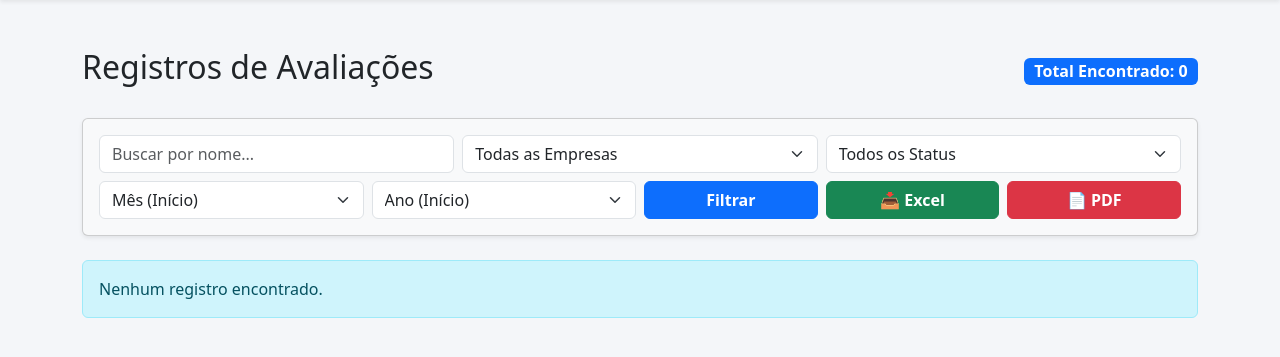
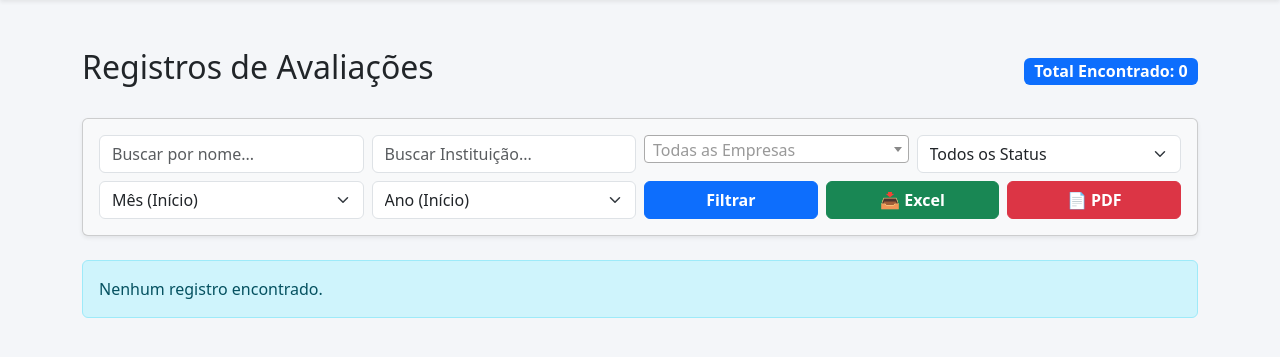
Before and after one commit to GabrielVoidd/Avalia-es---Ellenco, a Django app: page /avaliacao/registros/ in a window 1280 px wide. Shown: the part 56-413 px from the top of the page. Run offline with Django 5.2, Linux system fonts and the light colour scheme; the visitor is signed in with stand-in values (Sample User, id 1); data that the repository does not hold is empty; some libraries are stand-ins or nearby versions.

Commit message:
Adição do campo de pesquisa da instituição de ensino e Select2 para as empresas

```diff
--- a/avaliacao/templates/avaliacao/lista_avaliacoes.html
+++ b/avaliacao/templates/avaliacao/lista_avaliacoes.html
@@ -8,18 +8,21 @@
 
 <form method="GET" class="card p-3 mb-4 shadow-sm bg-light">
     <div class="row g-2 mb-2">
-        <div class="col-md-4">
+        <div class="col-md-3">
             <input type="text" name="q" class="form-control" placeholder="Buscar por nome..." value="{{ request.GET.q }}">
         </div>
-        <div class="col-md-4">
-            <select name="empresa" class="form-select">
+        <div class="col-md-3">
+            <input type="text" name="instituicao" class="form-control" placeholder="Buscar Instituição..." value="{{ request.GET.instituicao }}">
+        </div>
+        <div class="col-md-3">
+            <select name="empresa" id="select-empresa" class="form-select">
                 <option value="">Todas as Empresas</option>
                 {% for emp in empresas_unicas %}
                     <option value="{{ emp }}" {% if request.GET.empresa == emp %}selected{% endif %}>{{ emp }}</option>
                 {% endfor %}
             </select>
         </div>
-        <div class="col-md-4">
+        <div class="col-md-3">
             <select name="status" class="form-select">
                 <option value="">Todos os Status</option>
                 <option value="ativos" {% if request.GET.status == 'ativos' %}selected{% endif %}>Somente Ativos</option>
@@ -150,7 +153,7 @@
 
         {% if registros.has_previous %}
             <li class="page-item">
-                <a class="page-link text-primary" href="?page={{ registros.previous_page_number }}{% if request.GET.q %}&q={{ request.GET.q }}{% endif %}{% if request.GET.empresa %}&empresa={{ request.GET.empresa }}{% endif %}{% if request.GET.status %}&status={{ request.GET.status }}{% endif %}{% if request.GET.mes %}&mes={{ request.GET.mes }}{% endif %}{% if request.GET.ano %}&ano={{ request.GET.ano }}{% endif %}">
+                <a class="page-link text-primary" href="?page={{ registros.previous_page_number }}{% if request.GET.q %}&q={{ request.GET.q }}{% endif %}{% if request.GET.instituicao %}&instituicao={{ request.GET.instituicao }}{% endif %}{% if request.GET.empresa %}&empresa={{ request.GET.empresa }}{% endif %}{% if request.GET.status %}&status={{ request.GET.status }}{% endif %}{% if request.GET.mes %}&mes={{ request.GET.mes }}{% endif %}{% if request.GET.ano %}&ano={{ request.GET.ano }}{% endif %}">
                     &laquo; Anterior
                 </a>
             </li>
@@ -166,7 +169,7 @@
 
         {% if registros.has_next %}
             <li class="page-item">
-                <a class="page-link text-primary" href="?page={{ registros.next_page_number }}{% if request.GET.q %}&q={{ request.GET.q }}{% endif %}{% if request.GET.empresa %}&empresa={{ request.GET.empresa }}{% endif %}{% if request.GET.status %}&status={{ request.GET.status }}{% endif %}{% if request.GET.mes %}&mes={{ request.GET.mes }}{% endif %}{% if request.GET.ano %}&ano={{ request.GET.ano }}{% endif %}">
+                <a class="page-link text-primary" href="?page={{ registros.next_page_number }}{% if request.GET.q %}&q={{ request.GET.q }}{% endif %}{% if request.GET.instituicao %}&instituicao={{ request.GET.instituicao }}{% endif %}{% if request.GET.empresa %}&empresa={{ request.GET.empresa }}{% endif %}{% if request.GET.status %}&status={{ request.GET.status }}{% endif %}{% if request.GET.mes %}&mes={{ request.GET.mes }}{% endif %}{% if request.GET.ano %}&ano={{ request.GET.ano }}{% endif %}">
                     Próxima &raquo;
                 </a>
             </li>
@@ -177,4 +180,20 @@
     </ul>
 </nav>
 {% endif %}
+
+<link href="https://cdn.jsdelivr.net/npm/select2@4.1.0-rc.0/dist/css/select2.min.css" rel="stylesheet" />
+<script src="https://code.jquery.com/jquery-3.6.0.min.js"></script>
+<script src="https://cdn.jsdelivr.net/npm/select2@4.1.0-rc.0/dist/js/select2.min.js"></script>
+
+<script>
+    $(document).ready(function() {
+        // Ativando o Select2 no campo de empresa
+        $('#select-empresa').select2({
+            placeholder: "Todas as Empresas",
+            allowClear: true,
+            width: '100%' // Para garantir que fique alinhado com o layout do Bootstrap
+        });
+    });
+</script>
+
 {% endblock %}
--- a/avaliacao/views.py
+++ b/avaliacao/views.py
@@ -87,37 +87,34 @@ def lista_avaliacoes(request):
     filtro_status = request.GET.get('status')
     filtro_mes = request.GET.get('mes')
     filtro_ano = request.GET.get('ano')
+    filtro_instituicao = request.GET.get('instituicao') # <--- NOVO CAMPO
 
-    # --- OS FILTROS QUE HAVIAM SUMIDO ---
     if query_busca:
         registros = registros.filter(nome_estagiario__icontains=query_busca)
     if filtro_empresa:
         registros = registros.filter(empresa=filtro_empresa)
+    if filtro_instituicao: # <--- FILTRO APLICADO
+        registros = registros.filter(instituicao_ensino__icontains=filtro_instituicao)
 
     # --- BLOCO DE FILTROS INTELIGENTE ---
     if filtro_status:
         if filtro_status == 'ativos':
             registros = registros.exclude(status='ESE')
         elif filtro_status == 'vencidas':
-            # Pega quem tem data da próxima avaliação menor que hoje e exclui quem já saiu da empresa
             registros = registros.filter(proxima_data__lt=date.today()).exclude(status='ESE')
         else:
             registros = registros.filter(status=filtro_status)
 
     if filtro_mes:
         if filtro_status == 'vencidas':
-            # Se for vencida, o mês filtra pela data da cobrança
             registros = registros.filter(proxima_data__month=filtro_mes)
         else:
-            # Padrão: filtra pelo mês de início do estágio
             registros = registros.filter(data_inicio__month=filtro_mes)
 
     if filtro_ano:
         if filtro_status == 'vencidas':
-            # Se for vencida, o ano filtra pela data da cobrança
             registros = registros.filter(proxima_data__year=filtro_ano)
         else:
-            # Padrão: filtra pelo ano de início do estágio
             registros = registros.filter(data_inicio__year=filtro_ano)
 
     empresas_unicas = Avaliacao.objects.values_list('empresa', flat=True).distinct()
@@ -150,7 +147,6 @@ def exportar_csv(request):
     writer = csv.writer(response, delimiter=';')
     writer.writerow(['Nome do Estagiário', 'Empresa', 'Instituição', 'Data Início', 'Data Fim', 'Status'])
 
-    # 1. A MÁGICA DA ANOTAÇÃO (Calcula a proxima_data para o CSV)
     registros = Avaliacao.objects.annotate(
         proxima_data=Min(
             'avaliacao_semestrais__data_prevista',
@@ -163,19 +159,20 @@ def exportar_csv(request):
     filtro_status = request.GET.get('status')
     filtro_mes = request.GET.get('mes')
     filtro_ano = request.GET.get('ano')
+    filtro_instituicao = request.GET.get('instituicao') # <--- NOVO CAMPO
 
-    # 2. FILTROS BÁSICOS (Recolocados para não perder a busca por nome e empresa)
     if query_busca:
         registros = registros.filter(nome_estagiario__icontains=query_busca)
     if filtro_empresa:
         registros = registros.filter(empresa=filtro_empresa)
+    if filtro_instituicao: # <--- FILTRO APLICADO
+        registros = registros.filter(instituicao_ensino__icontains=filtro_instituicao)
 
     # --- BLOCO DE FILTROS INTELIGENTE ---
     if filtro_status:
         if filtro_status == 'ativos':
             registros = registros.exclude(status='ESE')
         elif filtro_status == 'vencidas':
-            # Pega quem tem data da próxima avaliação menor que hoje e exclui quem já saiu da empresa
             registros = registros.filter(proxima_data__lt=date.today()).exclude(status='ESE')
         else:
             registros = registros.filter(status=filtro_status)
@@ -228,7 +225,6 @@ def remover_pdf_avaliacao(request, pk):
 
 @login_required
 def exportar_pdf(request):
-    # 1. A MÁGICA DA ANOTAÇÃO
     registros = Avaliacao.objects.annotate(
         proxima_data=Min(
             'avaliacao_semestrais__data_prevista',
@@ -241,11 +237,14 @@ def exportar_pdf(request):
     filtro_status = request.GET.get('status')
     filtro_mes = request.GET.get('mes')
     filtro_ano = request.GET.get('ano')
+    filtro_instituicao = request.GET.get('instituicao') # <--- NOVO CAMPO
 
     if query_busca:
         registros = registros.filter(nome_estagiario__icontains=query_busca)
     if filtro_empresa:
         registros = registros.filter(empresa=filtro_empresa)
+    if filtro_instituicao: # <--- FILTRO APLICADO
+        registros = registros.filter(instituicao_ensino__icontains=filtro_instituicao)
 
     # --- BLOCO DE FILTROS INTELIGENTE ---
     if filtro_status:
@@ -268,7 +267,6 @@ def exportar_pdf(request):
         else:
             registros = registros.filter(data_inicio__year=filtro_ano)
 
-    # 2. CONFIGURAÇÃO DO PDF
     buffer = io.BytesIO()
     doc = SimpleDocTemplate(buffer, pagesize=A4, rightMargin=30, leftMargin=30, topMargin=30, bottomMargin=30)
     elementos = []
@@ -279,8 +277,6 @@ def exportar_pdf(request):
     estilo_nome = ParagraphStyle('Nome', fontName='Helvetica-Bold', fontSize=9, textColor=colors.HexColor("#222222"))
     estilo_normal = ParagraphStyle('NormalCustom', fontName='Helvetica', fontSize=8,
                                    textColor=colors.HexColor("#444444"), leading=10)
-
-    # NOVO ESTILO: Para o total no final do documento (Alinhado à direita)
     estilo_total = ParagraphStyle('Total', fontName='Helvetica-Bold', fontSize=11, textColor=colors.HexColor("#222222"),
                                   alignment=2)
 
@@ -295,7 +291,6 @@ def exportar_pdf(request):
         periodo_str = f"<b>Período:</b> {reg.data_inicio.strftime('%d/%m/%Y')} a {reg.data_fim.strftime('%d/%m/%Y')}"
         inst_str = f"<b>Instituição:</b> {reg.instituicao_ensino}"
 
-        # --- EXIBIÇÃO DA DATA VENCIDA/COBRANÇA NO PDF ---
         if reg.proxima_data:
             proxima_str = f"<b>Cobrança:</b> {reg.proxima_data.strftime('%d/%m/%Y')}"
         else:
@@ -308,7 +303,6 @@ def exportar_pdf(request):
         p_inst = Paragraph(inst_str, estilo_normal)
         p_proxima = Paragraph(proxima_str, estilo_normal)
 
-        # O layout agora usa a 3ª coluna da segunda linha para mostrar a data de cobrança
         dados_bloco = [
             [p_nome, p_empresa, p_status],
             [p_periodo, p_inst, p_proxima]
@@ -324,8 +318,7 @@ def exportar_pdf(request):
         ]))
         elementos.append(tabela_bloco)
 
-    # --- INSERINDO O TOTAL DE REGISTROS NO FINAL ---
-    elementos.append(Spacer(1, 20))  # Dá um "Enter" extra para separar da tabela
+    elementos.append(Spacer(1, 20))
     elementos.append(Paragraph(f"Total de registros encontrados: {registros.count()}", estilo_total))
 
     doc.build(elementos)
```
